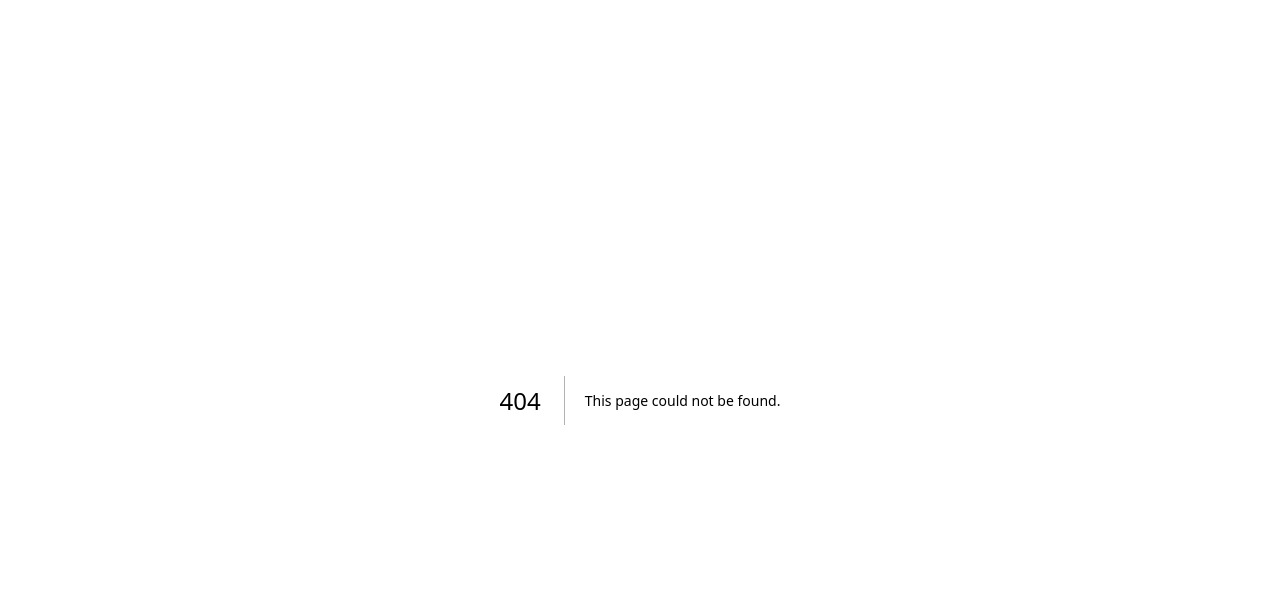
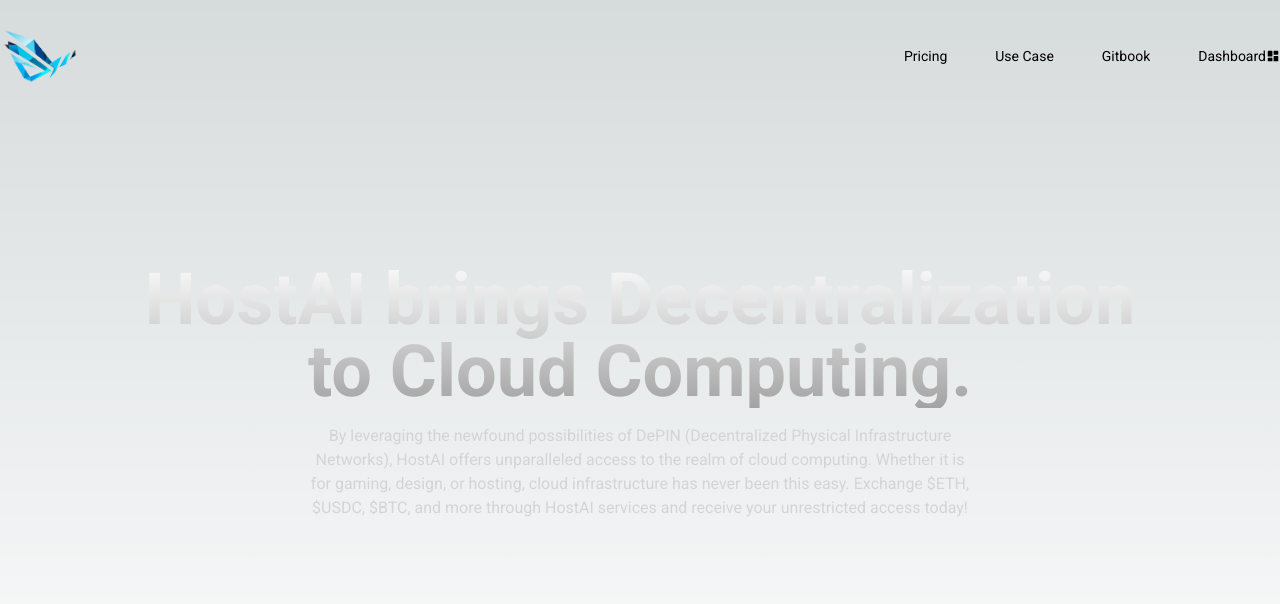
Before and after one commit to slyofzero/HostAI, a Next.js app: page /use-case in a window 1280 px wide. Before the commit this address had no page. Shown: the top 604 px of the page. Built offline with nearby package versions, Linux system fonts and the light colour scheme.

Commit message:
added use case

```diff
--- a/app/layout.tsx
+++ b/app/layout.tsx
@@ -1,6 +1,7 @@
+import "./globals.css";
 import type { Metadata } from "next";
 import { Roboto } from "next/font/google";
-import "./globals.css";
+import { Header } from "@/components";
 
 const roboto = Roboto({
   subsets: ["latin"],
@@ -19,7 +20,12 @@
 }>) {
   return (
     <html lang="en">
-      <body className={roboto.className}>{children}</body>
+      <body className={roboto.className}>
+        <div className="flex flex-col w-full h-full">
+          <Header />
+          {children}
+        </div>
+      </body>
     </html>
   );
 }
--- a/app/page.tsx
+++ b/app/page.tsx
@@ -2,9 +2,6 @@
 
 export default function Home() {
   return (
-    <div className="flex flex-col w-full h-full">
-      <Header />
-
     <div className="w-full relative flex flex-col items-center justify-center antialiased">
       <div className="h-[100vh] w-full relative flex flex-col items-center justify-center">
         <div className="z-10 relative flex flex-col items-center justify-center w-full">
@@ -106,7 +103,7 @@
           <svg
             stroke="currentColor"
             fill="currentColor"
-              stroke-width="0"
+            strokeWidth="0"
             viewBox="0 0 512 512"
             className="hover:text-blue-500 hover:scale-125 duration-200 cursor-pointer"
             height="1em"
@@ -116,15 +113,11 @@
             <path d="M389.2 48h70.6L305.6 224.2 487 464H345L233.7 318.6 106.5 464H35.8L200.7 275.5 26.8 48H172.4L272.9 180.9 389.2 48zM364.4 421.8h39.1L151.1 88h-42L364.4 421.8z"></path>
           </svg>
         </a>
-          <a
-            href="https://t.me/HostAIEthPortal"
-            target="_blank"
-            rel="noreferrer"
-          >
+        <a href="https://t.me/HostAIEthPortal" target="_blank" rel="noreferrer">
           <svg
             stroke="currentColor"
             fill="currentColor"
-              stroke-width="0"
+            strokeWidth="0"
             viewBox="0 0 496 512"
             className="hover:text-blue-500 hover:scale-125 duration-200 cursor-pointer"
             height="1em"
@@ -138,7 +131,7 @@
           <svg
             stroke="currentColor"
             fill="currentColor"
-              stroke-width="0"
+            strokeWidth="0"
             role="img"
             viewBox="0 0 24 24"
             className="hover:text-blue-500 hover:scale-125 duration-200 cursor-pointer"
@@ -158,7 +151,7 @@
           <svg
             stroke="currentColor"
             fill="currentColor"
-              stroke-width="0"
+            strokeWidth="0"
             viewBox="0 0 320 512"
             className="hover:text-blue-500 hover:scale-125 duration-200 cursor-pointer"
             height="1em"
@@ -170,6 +163,5 @@
         </a>
       </div>
     </div>
-    </div>
   );
 }
--- /dev/null
+++ b/app/use-case/page.tsx
@@ -0,0 +1,20 @@
+export default function useCase() {
+  return (
+    <div className="h-[100vh] w-full rounded-md flex items-center justify-center antialiased bg-grid-white/[0.02] relative overflow-hidden">
+      <div className="p-4 max-w-7xl  mx-auto relative z-10  w-full pt-20 md:pt-0">
+        <h1 className="text-4xl md:text-7xl font-bold text-center bg-clip-text text-transparent bg-gradient-to-b from-neutral-50 to-neutral-400 bg-opacity-50">
+          HostAI brings Decentralization <br /> to Cloud Computing.
+        </h1>
+
+        <p className="mt-4 font-normal text-base text-neutral-300 max-w-2xl text-center mx-auto">
+          By leveraging the newfound possibilities of DePIN (Decentralized
+          Physical Infrastructure Networks), HostAI offers unparalleled access
+          to the realm of cloud computing. Whether it is for gaming, design, or
+          hosting, cloud infrastructure has never been this easy. Exchange $ETH,
+          $USDC, $BTC, and more through HostAI services and receive your
+          unrestricted access today!
+        </p>
+      </div>
+    </div>
+  );
+}
--- a/components/Header.tsx
+++ b/components/Header.tsx
@@ -1,4 +1,5 @@
 import Image from "next/image";
+import Link from "next/link";
 
 const navItemStyle =
   "z-0 group relative inline-flex items-center justify-center box-border appearance-none select-none whitespace-nowrap font-normal subpixel-antialiased overflow-hidden tap-highlight-transparent outline-none data-[focus-visible=true]:z-10 data-[focus-visible=true]:outline-2 data-[focus-visible=true]:outline-focus data-[focus-visible=true]:outline-offset-2 px-unit-4 min-w-unit-20 h-unit-10 gap-unit-2 rounded-medium [&amp;>svg]:max-w-[theme(spacing.unit-8)] data-[pressed=true]:scale-[0.97] transition-transform-colors-opacity motion-reduce:transition-none text-default-foreground data-[hover=true]:opacity-hover bg-transparent text-sm no-underline";
@@ -10,10 +11,10 @@
         <svg
           stroke="currentColor"
           fill="none"
-          stroke-width="2"
+          strokeWidth="2"
           viewBox="0 0 24 24"
-          stroke-linecap="round"
-          stroke-linejoin="round"
+          strokeLinecap="round"
+          strokeLinejoin="round"
           className="absolute top-0 right-0 mr-10 mt-14 sm:hidden"
           height="1em"
           width="1em"
@@ -35,26 +36,30 @@
           </a>
         </div>
         <div className="flex-col gap-12 justify-end sm:w-full w-[90%] sm:flex-row sm:relative absolute sm:mt-0 mt-56 sm:flex hidden">
-          <a
+          <Link
             className={navItemStyle}
             role="button"
             tabIndex={0}
             href="/pricing"
           >
             Pricing
-          </a>
-          <a
+          </Link>
+          <Link
             className={navItemStyle}
             role="button"
             tabIndex={0}
             href="/use-case"
           >
             Use Case
-          </a>
-          <button className={navItemStyle} type="button">
+          </Link>
+          <Link
+            href="https://hostai.gitbook.io/hostai"
+            target="_blank"
+            className={navItemStyle}
+          >
             Gitbook
-          </button>
-          <a
+          </Link>
+          <Link
             className={navItemStyle}
             role="button"
             tabIndex={0}
@@ -64,7 +69,7 @@
             <svg
               stroke="currentColor"
               fill="currentColor"
-              stroke-width="0"
+              strokeWidth="0"
               viewBox="0 0 24 24"
               height="1em"
               width="1em"
@@ -72,7 +77,7 @@
             >
               <path d="M4 13h6a1 1 0 0 0 1-1V4a1 1 0 0 0-1-1H4a1 1 0 0 0-1 1v8a1 1 0 0 0 1 1zm-1 7a1 1 0 0 0 1 1h6a1 1 0 0 0 1-1v-4a1 1 0 0 0-1-1H4a1 1 0 0 0-1 1v4zm10 0a1 1 0 0 0 1 1h6a1 1 0 0 0 1-1v-7a1 1 0 0 0-1-1h-6a1 1 0 0 0-1 1v7zm1-10h6a1 1 0 0 0 1-1V4a1 1 0 0 0-1-1h-6a1 1 0 0 0-1 1v5a1 1 0 0 0 1 1z"></path>
             </svg>
-          </a>
+          </Link>
         </div>
       </div>
     </div>
--- /dev/null
+++ b/components/index.ts
@@ -0,0 +1 @@
+export * from "./Header";
```
Lines whose indentation alone changed are shown as unchanged.
